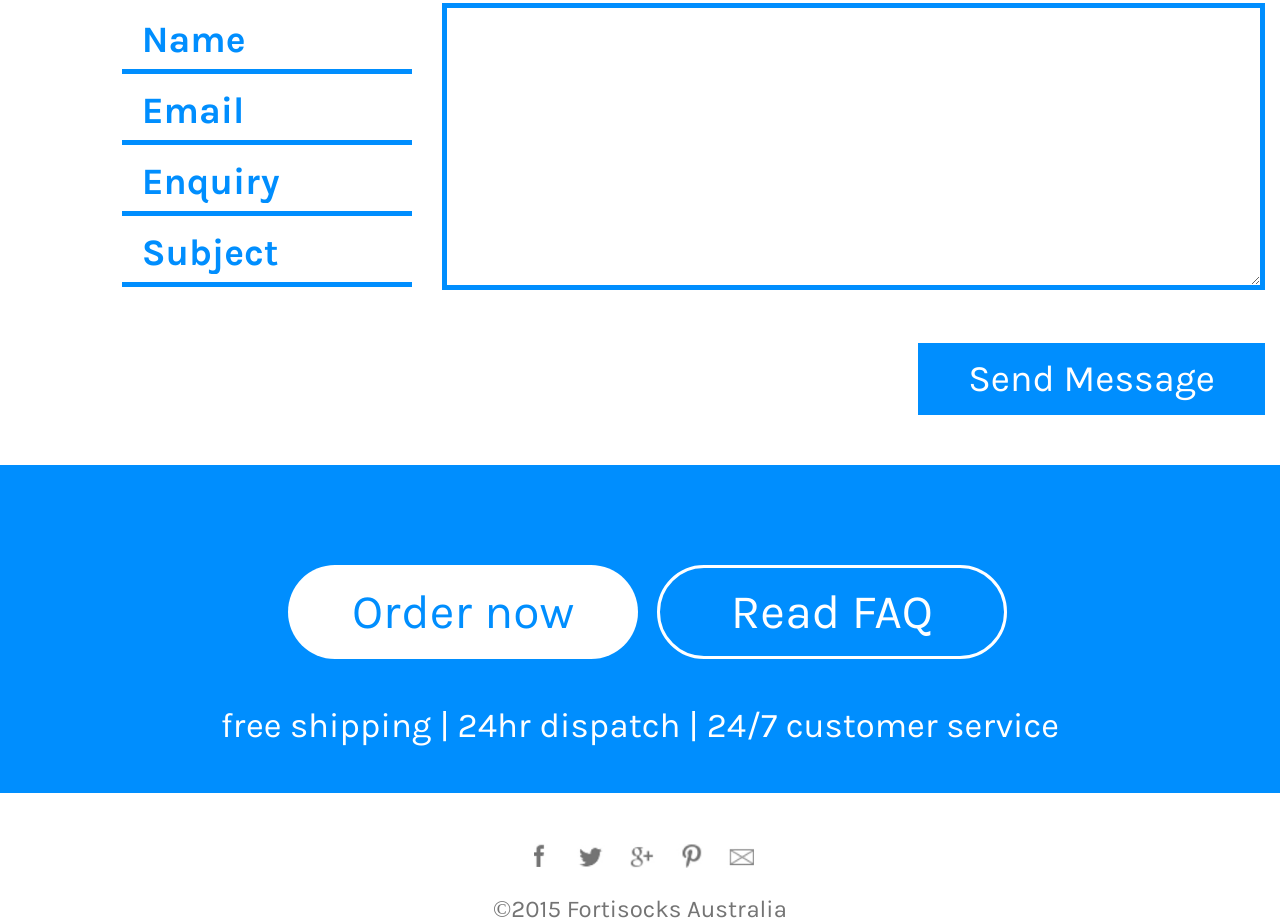
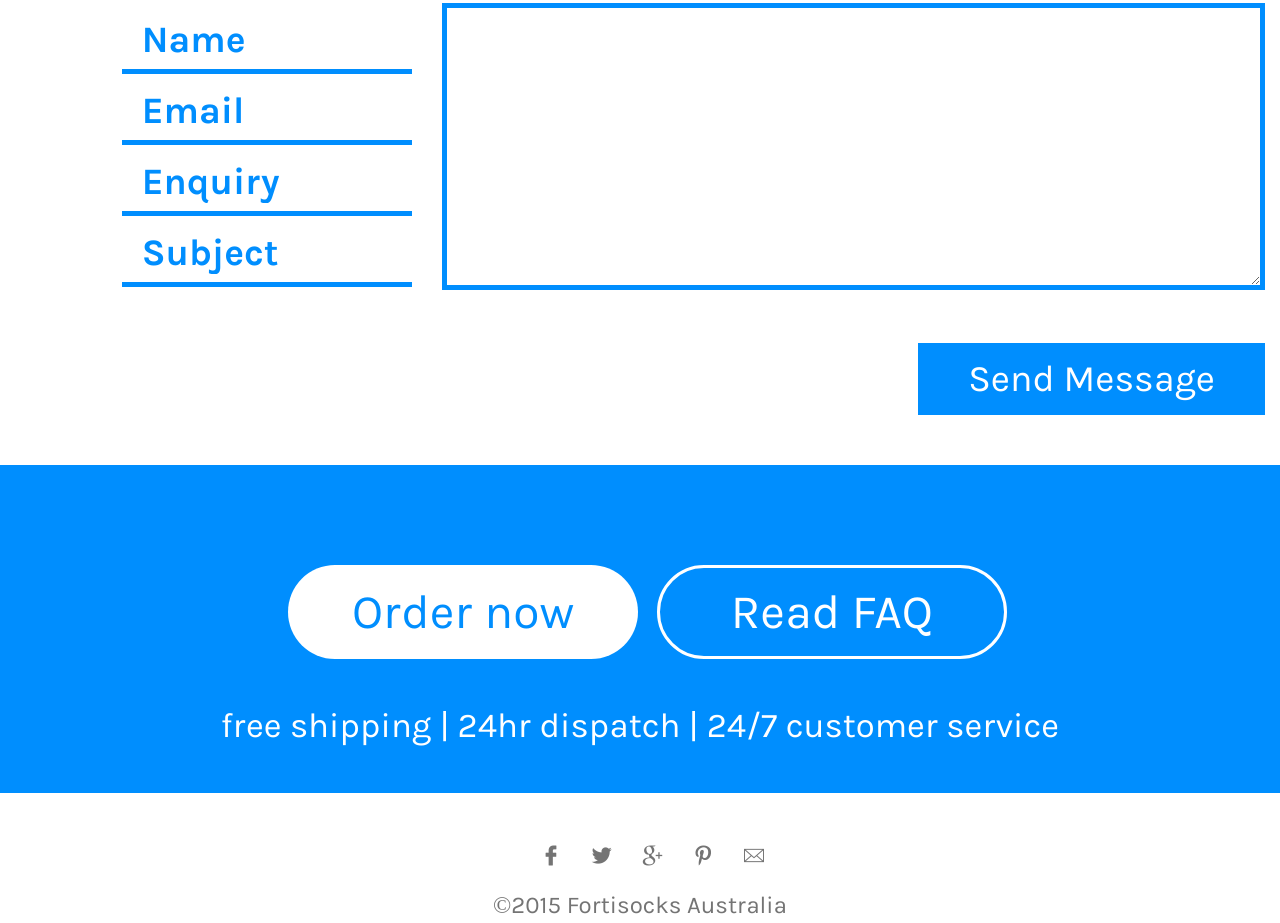
Before and after one commit to mentikora/fortisocks, a plain HTML site: page index.html in a window 1280 px wide. Shown: the part 5683-6606 px from the top of the page. Drawn offline with Linux system fonts and the light colour scheme; a script that the page names is missing.

Commit message:
footer soc font

```diff
--- a/css/application.css
+++ b/css/application.css
@@ -14,6 +14,38 @@
   font-family: Karla-Regular;
   src:url('fonts/Karla-Regular.ttf');
 }
+@font-face {
+  font-family: "Flaticon";
+  src: url("fonts/flaticon.eot");
+  src: url("fonts/flaticon.eot#iefix") format("embedded-opentype"),
+  url("fonts/flaticon.woff") format("woff"),
+  url("fonts/flaticon.ttf") format("truetype"),
+  url("fonts/flaticon.svg") format("svg");
+  font-weight: normal;
+  font-style: normal;
+}
+[class^="flaticon-"]:before, [class*=" flaticon-"]:before,
+[class^="flaticon-"]:after, [class*=" flaticon-"]:after {
+  font-family: Flaticon;
+        font-size: 20px;
+font-style: normal;
+margin-left: 20px;
+}.flaticon-email19:before {
+  content: "\e000";
+}
+.flaticon-facebook55:before {
+  content: "\e001";
+}
+.flaticon-google116:before {
+  content: "\e002";
+}
+.flaticon-pinterest3:before {
+  content: "\e003";
+}
+.flaticon-twitter13:before {
+  content: "\e004";
+}
+
 /* reset */
 html, body, div, span, applet, object, iframe,
 h1, h2, h3, h4, h5, h6, p, blockquote, pre,
@@ -561,40 +593,20 @@ footer{
   text-align: center;
   font-size: 18pt;
 }
+
   footer a{
     display: inline-block;
     margin: 0 5px;
 
-    background: url('images/footer_soc.jpg') no-repeat 0 0;
     color: #747474;
     height: 25px;
     width: 35px;
+
   }
-    footer a.footer_fb{
-      background-position: 13px -1px;
-      -webkit-background-size: cover;
-      background-size: cover;
+    footer a:hover{
+      color: #008efe;
     }
-    footer a.footer_tw{
-      background-position: -41px 2px;
-      -webkit-background-size: cover;
-      background-size: cover;
-    }
-    footer a.footer_gplus{
-      background-position: -99px 0;
-      -webkit-background-size: cover;
-      background-size: cover;
-    }
-    footer a.footer_pinterest{
-      background-position: -150px 1px;
-      -webkit-background-size: cover;
-      background-size: cover;
-    }
-    footer a.footer_mail{
-      background-position: -204px 2px;
-      -webkit-background-size: cover;
-      background-size: cover;
-    }
+
   footer p{
     margin-top: 25px;
   }
--- a/index.html
+++ b/index.html
@@ -351,11 +351,21 @@
       </div>
 
       <footer>
-        <a href="javascript:;" class="footer_fb"></a>
-        <a href="javascript:;" class="footer_tw"></a>
-        <a href="javascript:;" class="footer_gplus"></a>
-        <a href="javascript:;" class="footer_pinterest"></a>
-        <a href="javascript:;" class="footer_mail"></a>
+        <a href="javascript:;" class="footer_fb">
+          <i class="flaticon-facebook55"></i>
+        </a>
+        <a href="javascript:;" class="footer_tw">
+          <i class="flaticon-twitter13"></i>
+        </a>
+        <a href="javascript:;" class="footer_gplus">
+          <i class="flaticon-google116"></i>
+        </a>
+        <a href="javascript:;" class="footer_pinterest">
+          <i class="flaticon-pinterest3"></i>
+        </a>
+        <a href="javascript:;" class="footer_mail">
+          <i class="flaticon-email19"></i>
+        </a>
         <p>&copy;2015 Fortisocks Australia</p>
       </footer>
 
```
Also changed, not shown: css/fonts/flaticon.ttf (added), css/fonts/flaticon.woff (added), css/images/footer_soc.jpg (deleted), 1 other file.
